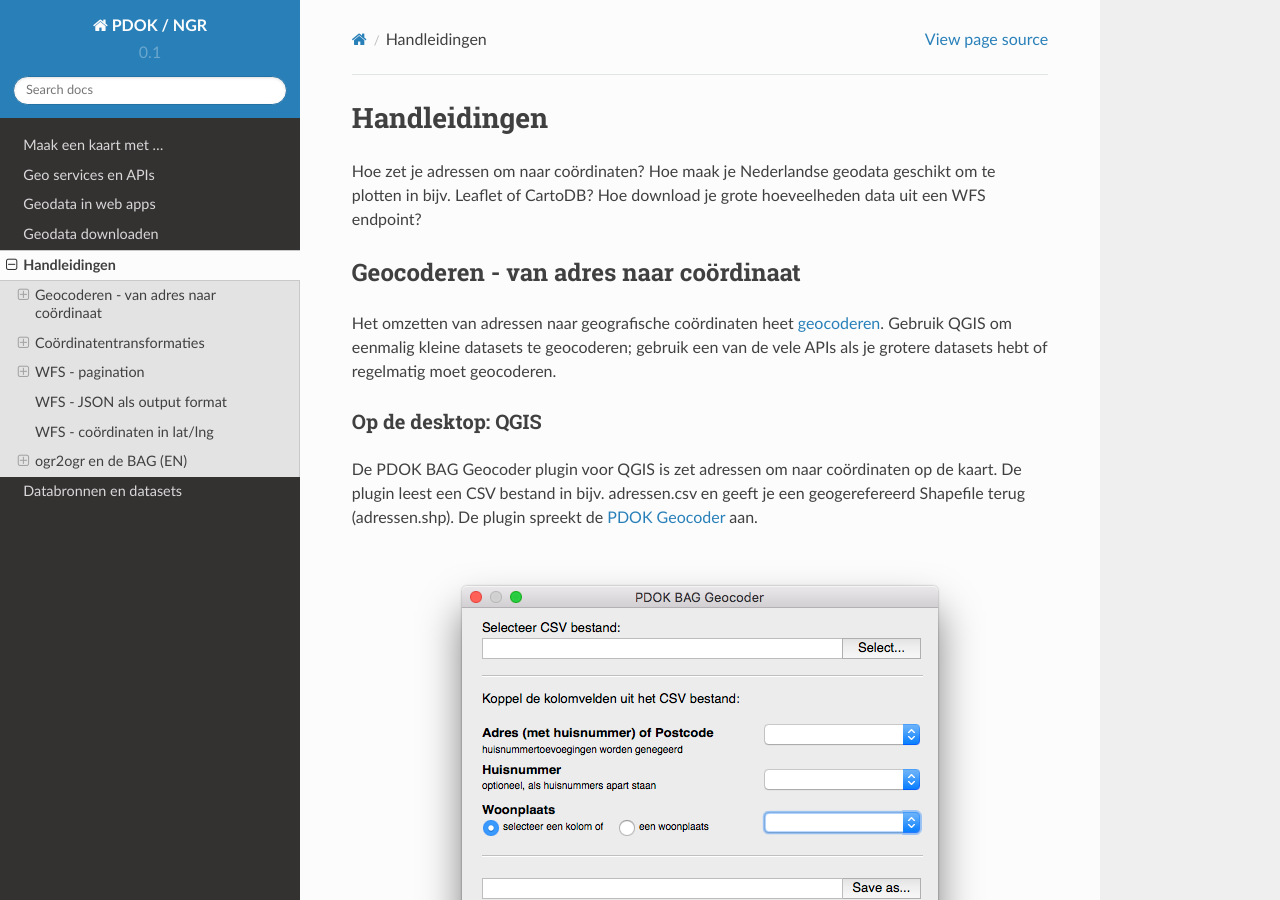
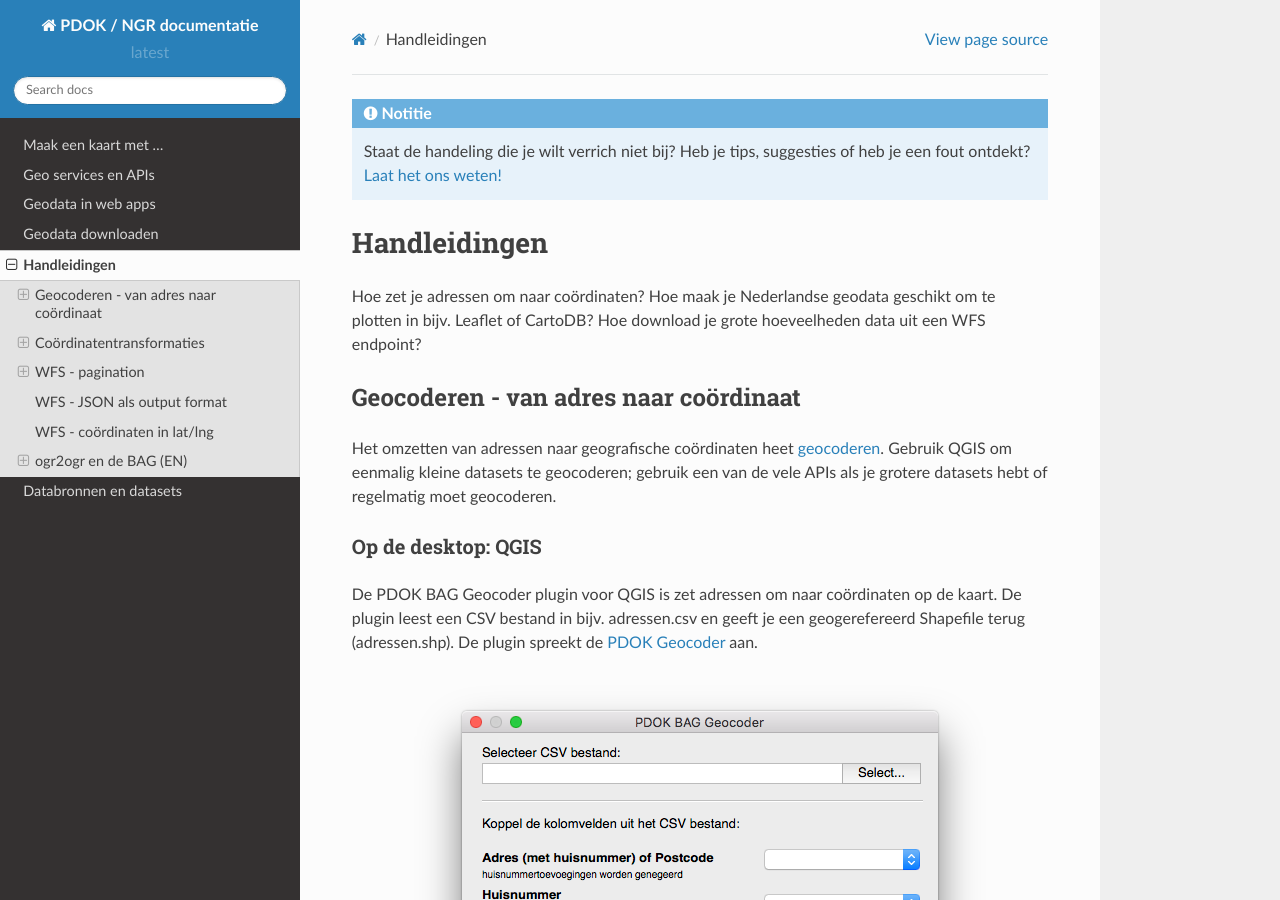
Before and after one commit to Geonovum/PDOK-NGR-documentatie, a Sphinx documentation site: the page built from docs/handleidingen.rst, in a window 1280 px wide and 900 px high. Built offline with Sphinx 7.4.7 and the Read the Docs theme 2.0.0, drawn with Linux system fonts in a browser that asks for light colours; comment, search, counter and statistics services are not loaded.

Commit message:
add call to participation on handleidingen

```diff
--- a/docs/conf.py
+++ b/docs/conf.py
@@ -49,7 +49,7 @@
 master_doc = 'index'
 
 # General information about the project.
-project = u'PDOK / NGR'
+project = u'PDOK / NGR documentatie'
 # copyright = u'2013, Simeon Nedkov'
 
 # The version info for the project you're documenting, acts as replacement for
@@ -57,7 +57,7 @@
 # built documents.
 #
 # The short X.Y version.
-version = '0.1'
+version = 'latest'
 # The full version, including alpha/beta/rc tags.
 # release = '0.1'
 
@@ -165,7 +165,7 @@
 #html_show_sphinx = True
 
 # If true, "(C) Copyright ..." is shown in the HTML footer. Default is True.
-#html_show_copyright = True
+html_show_copyright = False
 
 # If true, an OpenSearch description file will be output, and all pages will
 # contain a <link> tag referring to it.  The value of this option must be the
--- a/docs/handleidingen.rst
+++ b/docs/handleidingen.rst
@@ -1,3 +1,5 @@
+.. NOTE:: Staat de handeling die je wilt verrich niet bij? Heb je tips, suggesties of heb je een fout ontdekt? :ref:`Laat het ons weten! <doel-feedback>`
+
 #############
 Handleidingen
 #############
--- a/docs/services.rst
+++ b/docs/services.rst
@@ -1,4 +1,4 @@
-.. NOTE:: Deze pagina geeft een globaal overzicht van de OGC standaarden en services. Het hoofddoel is deze te `demystificeren <https://speakerdeck.com/ndkv/open-geo-data-in-the-netherlands-and-beyond?slide=10>`_. Raadpleeg de `documentatie van GeoServer <http://docs.geoserver.org/latest/en/user/services/index.html>`_ voor een volledige beschrijving. Is onderstaande te beknopt opgeschreven of heb je ideeën/suggesties hoe het beter kan? :ref:`Laat het ons weten! <doel-feedback>`
+.. NOTE:: Deze pagina geeft een globaal overzicht van de OGC standaarden en services. Het hoofddoel is deze te `demystificeren <https://speakerdeck.com/ndkv/open-geo-data-in-the-netherlands-and-beyond?slide=10>`_. Raadpleeg de `documentatie van GeoServer <http://docs.geoserver.org/latest/en/user/services/index.html>`_ voor een volledige beschrijving. Is onderstaande te beknopt opgeschreven of heb je ideeën/suggesties hoe het beter kan? Mis je cruciale informatie om aan de slag te kunnen? :ref:`Laat het ons weten! <doel-feedback>`
 
 .. _CSW specificatie: http://www.opengeospatial.org/standards/cat
 
```
